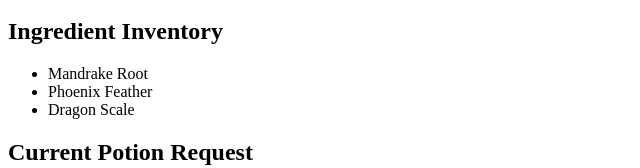
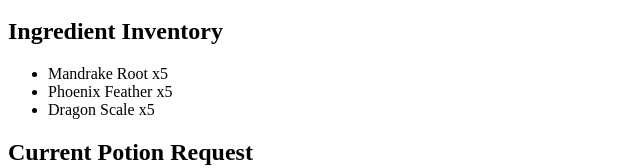
Before and after one commit to shaan-exe/atdp-potionpanic, a Vue app: page / in a window 1280 px wide. Shown: the part 212-380 px from the top of the page, without its empty margins (0-640 px from the left). Built offline with nearby package versions, Linux system fonts and the light colour scheme.

Commit message:
TEST - added single ingredient item quantity tracking, error still persists from earlier...

```diff
--- a/src/main-components/sub-components/IngredientItem.vue
+++ b/src/main-components/sub-components/IngredientItem.vue
@@ -16,7 +16,7 @@ export default {
 <template>
   <!-- this is a single item in the users inventory, along with its relevant details and images. -->
   <li>
-    <span v-if="item">{{ item.name }}</span>
+    <span v-if="item">{{ item.name }} <span v-if="item.quantity !== undefined">x{{ item.quantity }}</span></span>
   </li>
 </template>
 
```
